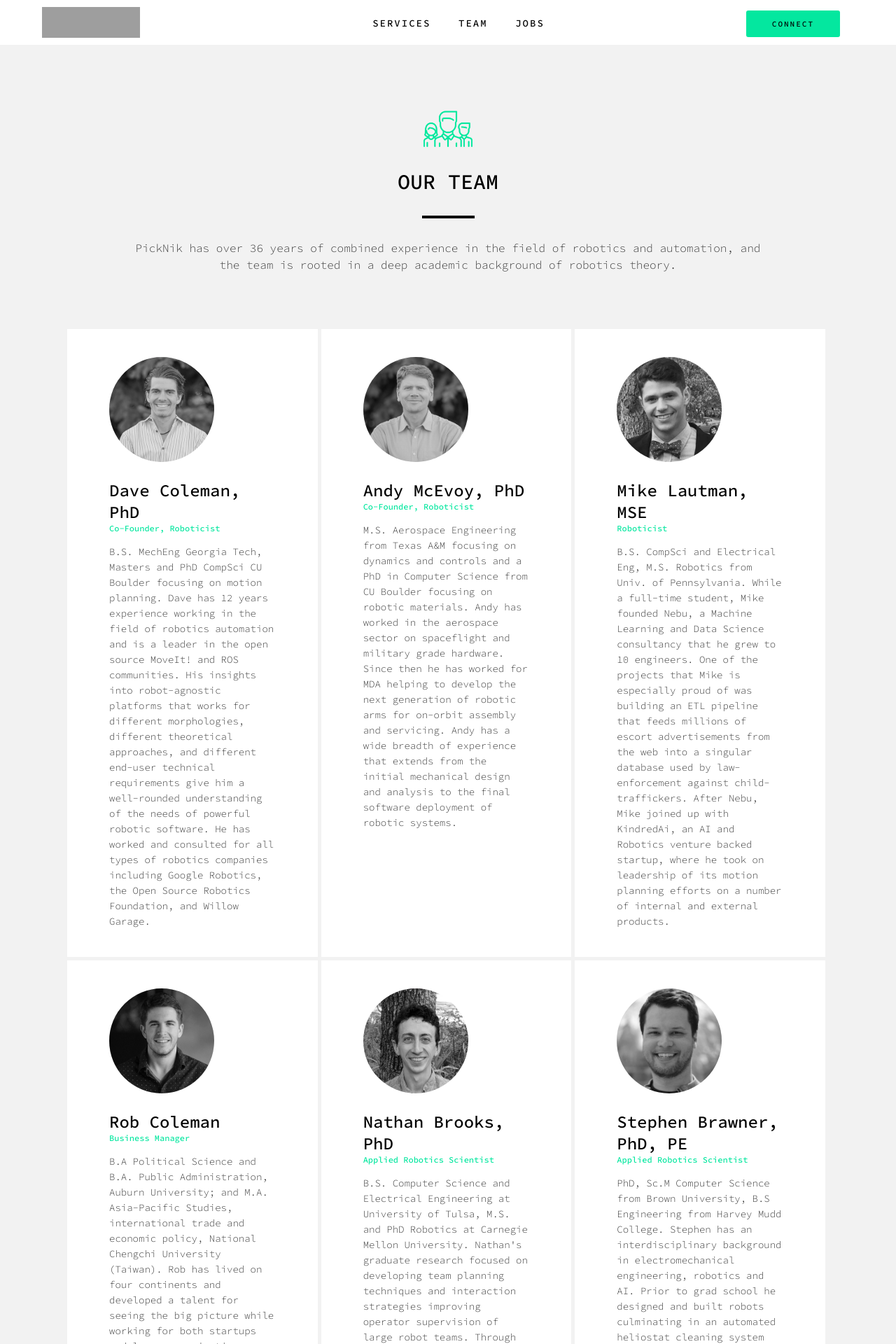
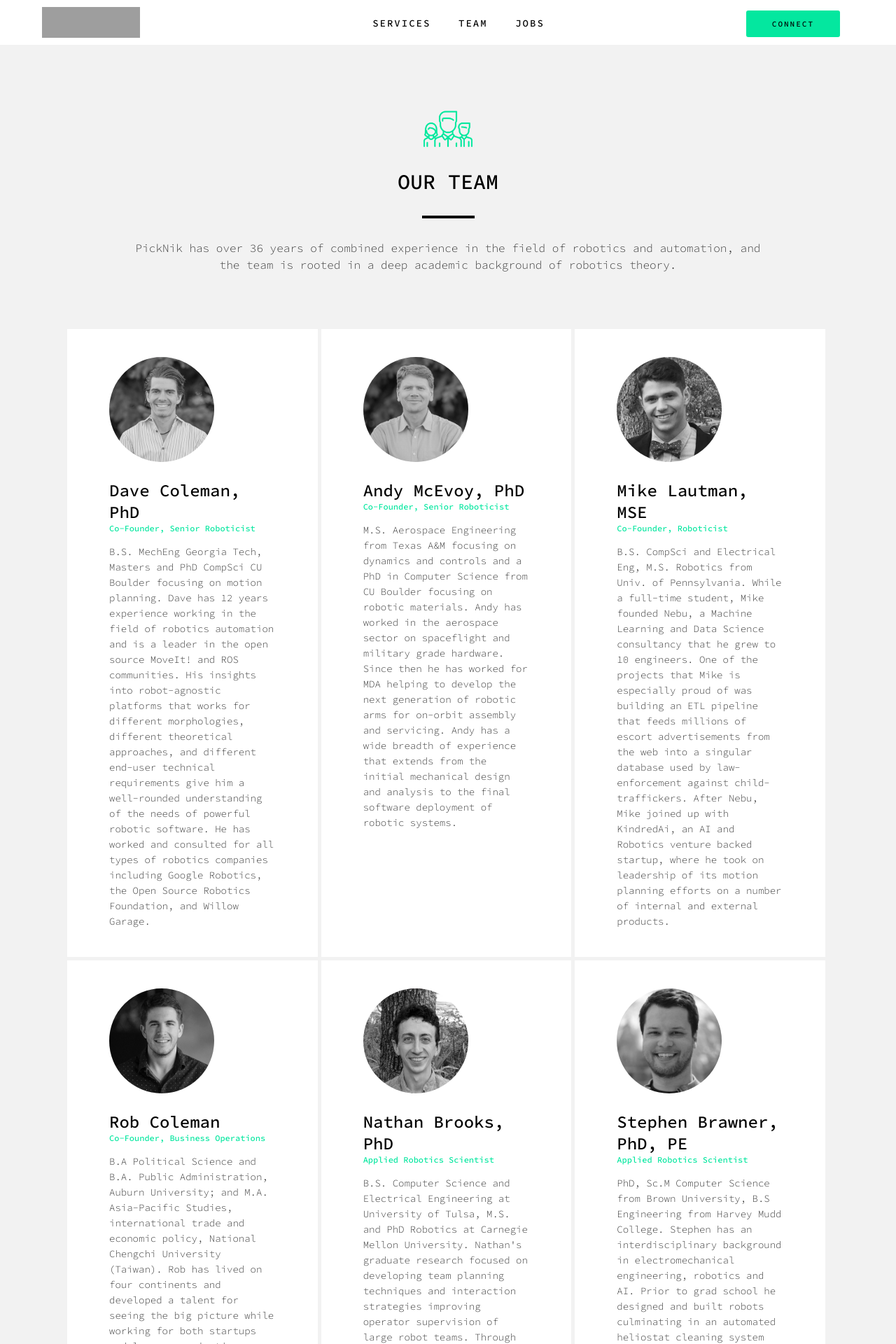
Before and after one commit to PickNikRobotics/beta_moveit_website, a Jekyll site: the page built from team/team.md, in a window 1280 px wide. Shown: the top 1920 px of the page at 70% size. Built offline with Jekyll 4.4.1, drawn with Linux system fonts in a browser that asks for light colours; nearby versions of some CDN libraries; grey boxes are pictures that could not be loaded.

Commit message:
Title update (#62)
* Title update

updating title

* Update team.md

```diff
--- a/team/team.md
+++ b/team/team.md
@@ -20,7 +20,7 @@ redirect_from:
                     <div class="bioPic" style="background-image: url('../images/p1.jpg')"></div>
                 </a><br>
                 <a class="peopleName" href="https://www.linkedin.com/in/davetcoleman/" target="_blank">Dave Coleman, PhD</a>
-                <div class="peoplePosition">Co-Founder, Roboticist</div>
+                <div class="peoplePosition">Co-Founder, Senior Roboticist</div>
                 <div class="peopleDesc">B.S. MechEng Georgia Tech, Masters and PhD CompSci CU Boulder focusing on motion planning. Dave has 12 years experience working in the field of robotics automation and is a leader in the open source MoveIt! and ROS communities. His insights into robot-agnostic platforms that works for different morphologies, different theoretical approaches, and different end-user technical requirements give him a well-rounded understanding of the needs of powerful robotic software. He has worked and consulted for all types of robotics companies including Google Robotics, the Open Source Robotics Foundation, and Willow Garage.</div>
             </div>
         </div>
@@ -30,7 +30,7 @@ redirect_from:
                     <div class="bioPic" style="background-image: url('../images/p2.jpg')"></div>
                 </a><br>
                 <a class="peopleName" href="https://www.linkedin.com/in/andymcevoy/" target="_blank">Andy McEvoy, PhD</a>
-                <div class="peoplePosition">Co-Founder, Roboticist</div>
+                <div class="peoplePosition">Co-Founder, Senior Roboticist</div>
                 <div class="peopleDesc">M.S. Aerospace Engineering from Texas A&M focusing on dynamics and controls and a PhD in Computer Science from CU Boulder focusing on robotic materials. Andy has worked in the aerospace sector on spaceflight and military grade hardware.
                     Since then he has worked for MDA helping to develop the next generation of robotic arms for on-orbit assembly and servicing. Andy has a wide breadth of experience that extends from the initial mechanical design and analysis to
                     the final software deployment of robotic systems.</div>
@@ -42,7 +42,7 @@ redirect_from:
                     <div class="bioPic" style="background-image: url('../images/p3.jpg')"></div>
                 </a><br>
                 <a class="peopleName" href="https://www.linkedin.com/in/mikelautman/" target="_blank">Mike Lautman, MSE</a>
-                <div class="peoplePosition">Roboticist</div>
+                <div class="peoplePosition">Co-Founder, Roboticist</div>
                 <div class="peopleDesc">B.S. CompSci and Electrical Eng, M.S. Robotics from Univ. of Pennsylvania. While a full-time student, Mike founded Nebu, a Machine Learning and Data Science consultancy that he grew to 10 engineers. One
                     of the projects that Mike is especially proud of was building an ETL pipeline that feeds millions of escort advertisements from the web into a singular database used by law-enforcement against child-traffickers. After
                     Nebu, Mike joined up with KindredAi, an AI and Robotics venture backed startup, where he took on leadership of its motion planning efforts on a number of internal and external products. </div>
@@ -56,7 +56,7 @@ redirect_from:
                     <div class="bioPic" style="background-image: url('../images/p4.jpg')"></div>
                 </a><br>
                 <a class="peopleName" href="https://www.linkedin.com/in/robertccoleman/" target="_blank">Rob Coleman</a>
-                <div class="peoplePosition">Business Manager</div>
+                <div class="peoplePosition">Co-Founder, Business Operations</div>
                 <div class="peopleDesc">B.A Political Science and B.A. Public Administration, Auburn University; and M.A. Asia-Pacific Studies, international trade and economic policy, National Chengchi University (Taiwan). Rob has lived on four continents and developed a talent for seeing the big picture while working for both startups and large organizations.
                     Over the past ten years Rob has served in breadth of roles, including policy analyst, team leader of Marines, trade advocate, project manager, and business development manager. Rob enjoys new challenges and moving the status quo.
                 </div>
```
